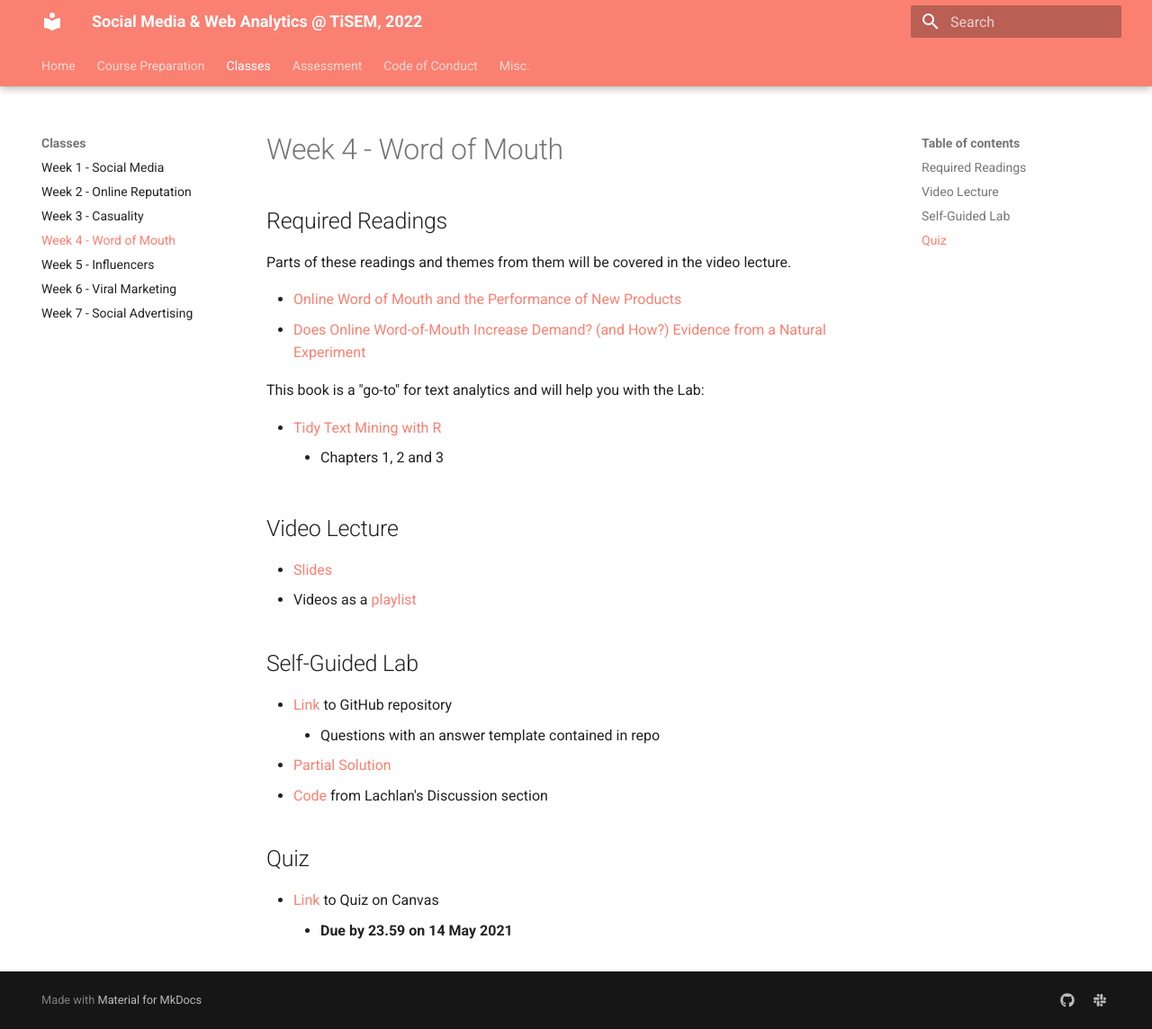
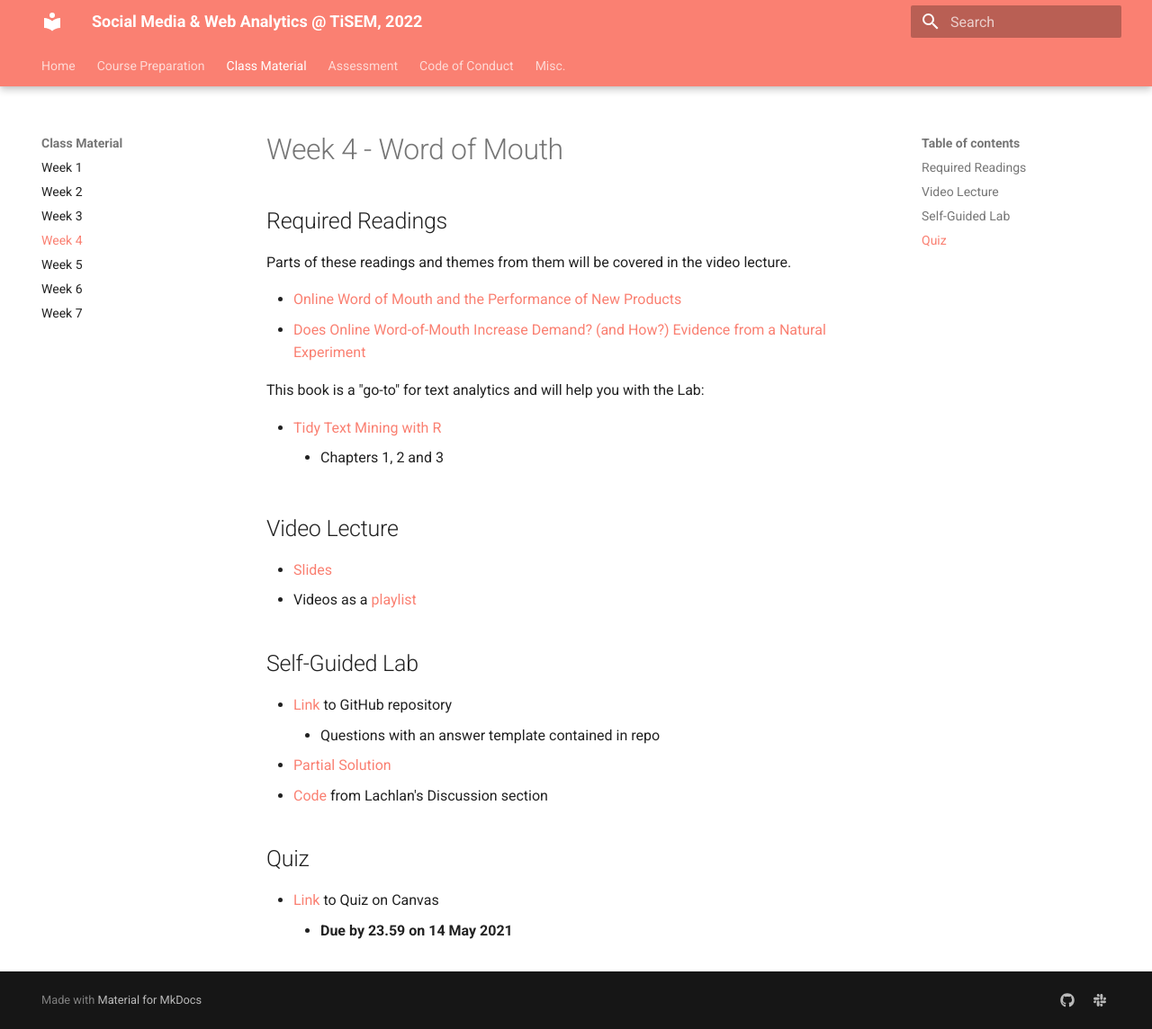
Before and after one commit to tisem-digital-marketing/2022-smwa, an MkDocs documentation site: the page built from docs/classes/week_04.md, in a window 1280 px wide and 1144 px high. Shown: the whole window at 90% size. Built offline with MkDocs 1.6.1 and Material for MkDocs 9.7.7, drawn with Linux system fonts in a browser that asks for light colours.

Commit message:
simplify class naming to clean up sidebars

```diff
--- a/mkdocs.yml
+++ b/mkdocs.yml
@@ -9,14 +9,14 @@ nav:
   - Course Preparation:
     - Installation Guide: course_prep/software_install.md
     - Coding Bootcamp: course_prep/course_prep.md
-  - Classes:
-    - Week 1 - Social Media: classes/week_01.md
-    - Week 2 - Online Reputation: classes/week_02.md
-    - Week 3 - Casuality: classes/week_03.md
-    - Week 4 - Word of Mouth: classes/week_04.md
-    - Week 5 - Influencers: classes/week_05.md
-    - Week 6 - Viral Marketing: classes/week_06.md
-    - Week 7 - Social Advertising: classes/week_07.md
+  - Class Material:
+    - Week 1: classes/week_01.md
+    - Week 2: classes/week_02.md
+    - Week 3: classes/week_03.md
+    - Week 4: classes/week_04.md
+    - Week 5: classes/week_05.md
+    - Week 6: classes/week_06.md
+    - Week 7: classes/week_07.md
   - Assessment:
     - Final Project: final_project.md
     - Group Assignments: group_assignment.md
```
